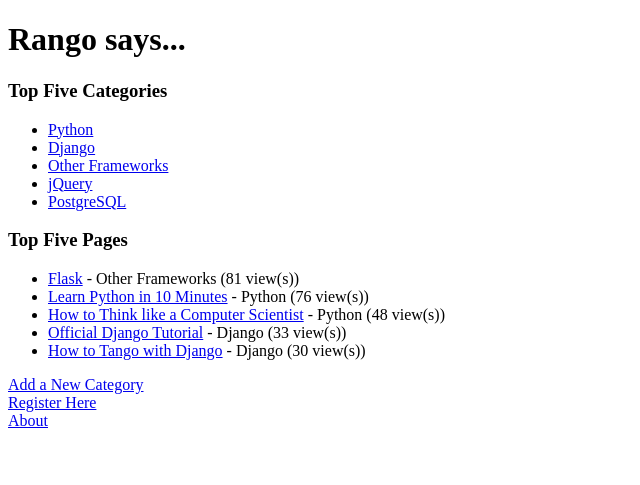
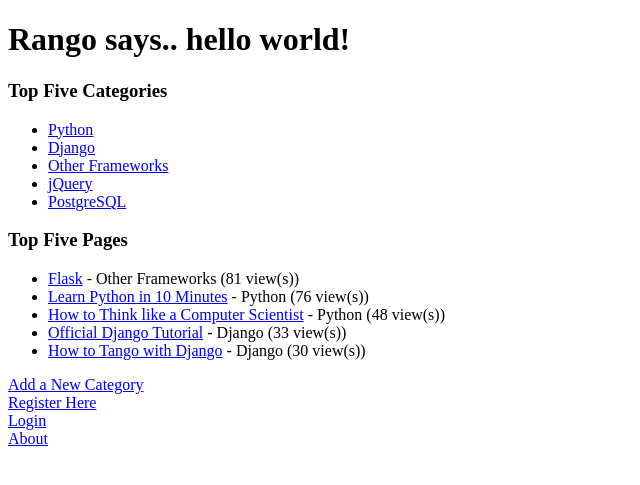
Before and after one commit to pavdmyt/django_rango, a Django app: page /rango/ in a window 1280 px wide. Shown: the top 485 px of the page, without its empty margins (0-640 px from the left). Run offline with Django 3.2, Linux system fonts and the light colour scheme; data comes from the database, SQL or seed files in the repository; both versions use the stored data as it was after the commit.

Commit message:
9.5 Login functionality added.

```diff
--- a/rango/urls.py
+++ b/rango/urls.py
@@ -15,4 +15,7 @@ urlpatterns = patterns('',
         url(r'^category/(?P<category_name_slug>[\w\-]+)/$',
             views.category, name='category'),
 
-        url(r'^register/$', views.register, name='register'), )
+        url(r'^register/$', views.register, name='register'),
+
+        url(r'^login/$', views.user_login, name='login'),
+        )
--- a/rango/views.py
+++ b/rango/views.py
@@ -1,5 +1,7 @@
 from django.shortcuts import render
-# from django.http import HttpResponse
+from django.http import HttpResponse, HttpResponseRedirect
+from django.contrib.auth import authenticate, login
+
 from rango.models import Category, Page
 from rango.forms import CategoryForm, PageForm, UserForm, UserProfileForm
 
@@ -169,3 +171,31 @@ def register(request):
                   {'user_form': user_form,
                    'profile_form': profile_form,
                    'registered': registered})
+
+
+def user_login(request):
+    if request.method == 'POST':
+        username = request.POST.get('username')
+        password = request.POST.get('password')
+
+        # Use Django's machinery to attempt to see if the username/pass
+        # combination is valid - a User object is returned if it is.
+        user = authenticate(username=username, password=password)
+
+        if user:
+            # Is the account active? It could have been disabled.
+            if user.is_active:
+                # If the account is valid and active, we can log the
+                # user in. Send the user back to the homepage.
+                login(request, user)
+                return HttpResponseRedirect('/rango/')
+            else:
+                # An inactive account was used - no logging in!
+                return HttpResponse("Your Rango account is disabled.")
+        else:
+            # Bad login details were provided. We can't log the user in.
+            print("Invalid login details: {0}, {1}".format(username, password))
+            return HttpResponse("Invalid login details supplied.")
+    # The request is not HTTP POST.
+    else:
+        return render(request, 'rango/login.html', {})
--- a/templates/rango/index.html
+++ b/templates/rango/index.html
@@ -9,7 +9,11 @@
 	</head>
 
 	<body>
-		<h1>Rango says...</h1>
+		{% if user.is_authenticated %}
+		<h1>Rango says... hello {{ user.username }}!</h1>
+		{% else %}
+		<h1>Rango says.. hello world!</h1>
+		{% endif %}
 
 		<!-- Display top 5 Categories -->
 		<h3>Top Five Categories</h3>
@@ -39,6 +43,7 @@
 
 		<a href="/rango/add_category/">Add a New Category</a><br />
 		<a href="/rango/register/">Register Here</a><br />
+		<a href="/rango/login/">Login</a><br />
 		<a href="/rango/about/">About</a><br />
 	</body>
 
```
Also changed, not shown: templates/rango/login.html (added, +24 -0 lines), db.sqlite3.
